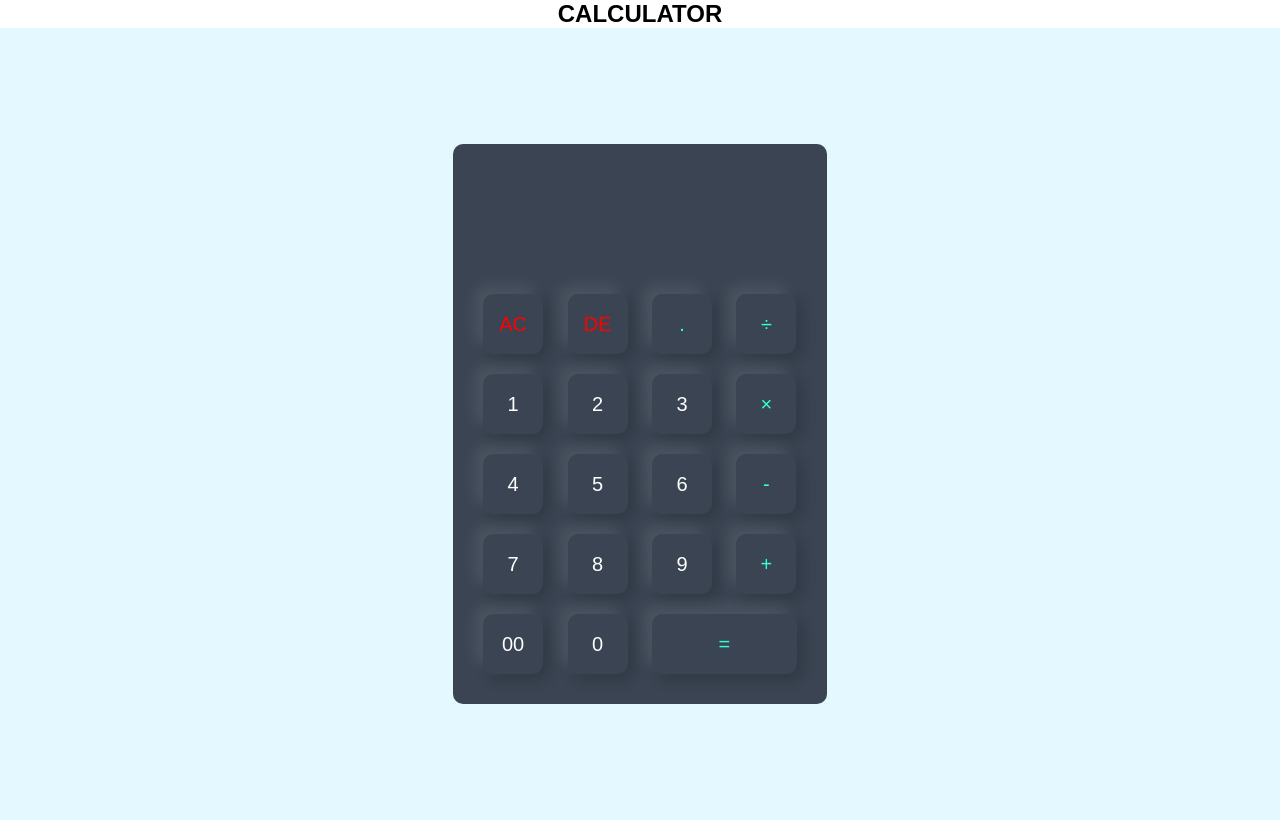
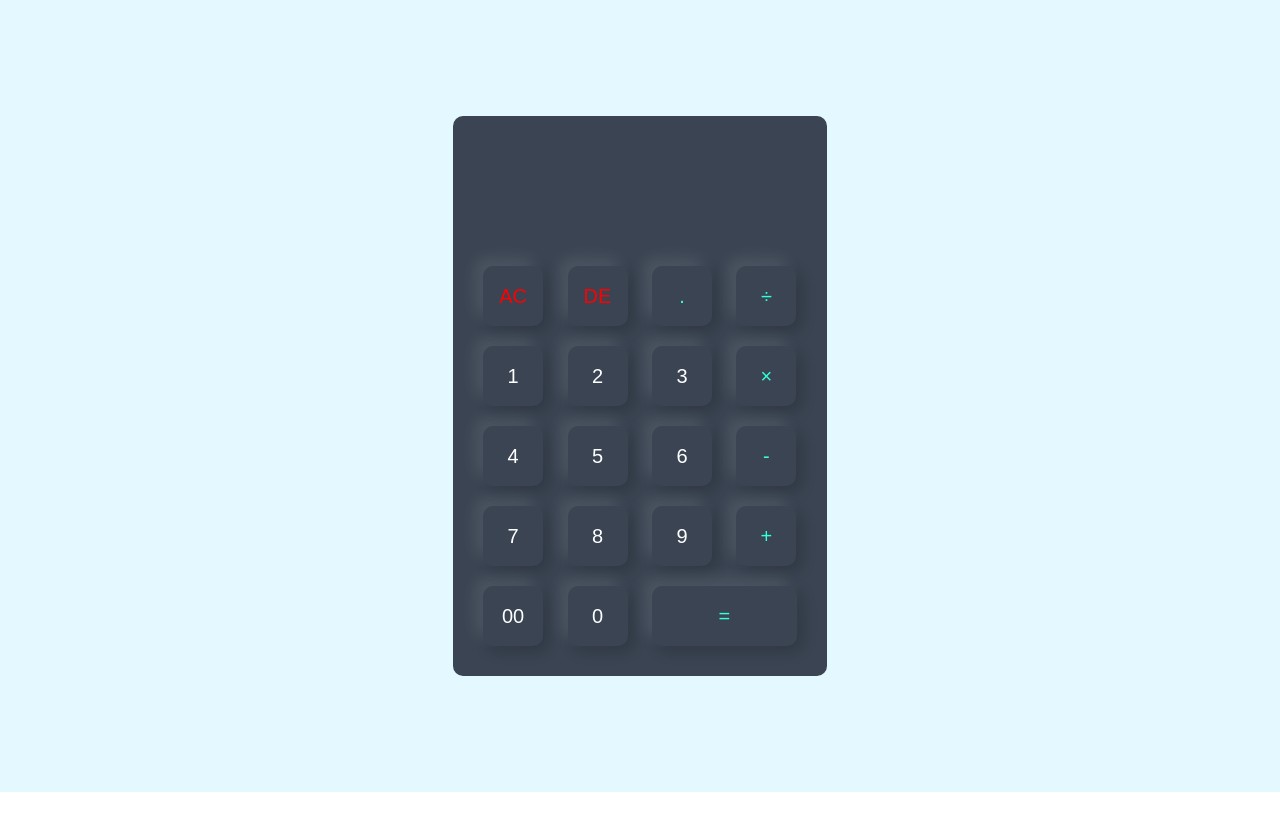
Before and after one commit to danishabdurahmanpt/Calculator, a plain HTML site: page index.html in a window 1280 px wide. Drawn offline with Linux system fonts and the light colour scheme.

Commit message:
Add files via upload

```diff
--- a/index.html
+++ b/index.html
@@ -7,7 +7,6 @@
     <title>calculator</title>
 </head>
 <body>
-    <h2>CALCULATOR</h2>
     <div class="container">
         <div class="calculator">
             <form>
```
